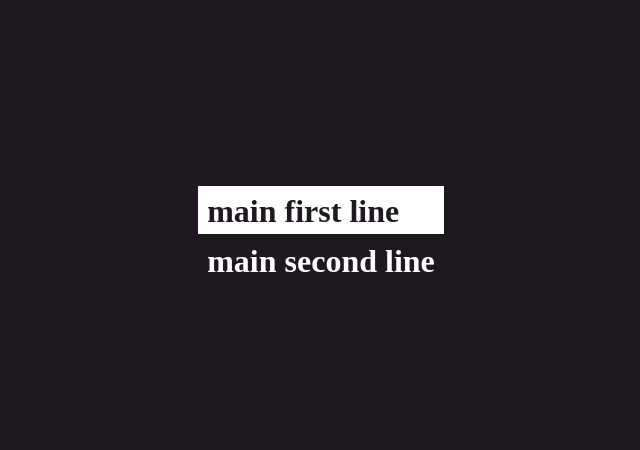
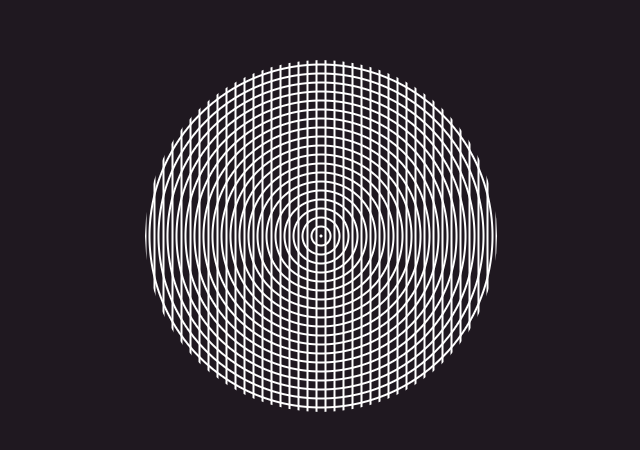
Before and after one commit to styxpilled/marathon, a SvelteKit app: page /4 in a window 1280 px wide. Shown: the part 164-614 px from the top of the page, without its empty margins (319-959 px from the left). Built offline with nearby package versions, Linux system fonts and the light colour scheme.

Commit message:
feat: parametrize MoireCircle

```diff
--- a/package.json
+++ b/package.json
@@ -1,5 +1,5 @@
 {
-	"name": "sprint",
+  "name": "marathon",
   "version": "0.0.1",
   "private": true,
   "scripts": {
--- a/src/components/MoireCircle.svelte
+++ b/src/components/MoireCircle.svelte
@@ -1,14 +1,27 @@
-<div class="circle-container">
+<script lang="ts">
+	export let size = '22rem';
+</script>
+
+<div class="circle-container" style:--size={size}>
 	<div class="circle-lines" />
 	<div class="circle-dashes" />
 </div>
 
 <style>
+	.circle-container {
+		--padding: calc(var(--size) + var(--size) / 5);
+		--midpoint: calc(var(--padding) / 2);
+
+		position: relative;
+		height: var(--size);
+		width: calc(var(--size) * 2 + var(--size) / 5);
+	}
+
 	.circle-lines,
 	.circle-dashes {
 		position: absolute;
-		height: 20rem;
-		width: 20rem;
+		height: var(--size);
+		width: var(--size);
 		background-color: pink;
 		border-radius: 9999px;
 
@@ -19,13 +32,6 @@
 	.circle-dashes {
 		top: 0;
 		left: 0;
-		/* background: repeating-radial-gradient(
-			var(--bg-color) -1px,
-			transparent 0px,
-			transparent 5px,
-			var(--bg-color) 6px,
-			var(--bg-color) 11px
-		); */
 		background: repeating-radial-gradient(
 			transparent -1px,
 			var(--bg-color) 0px,
@@ -38,10 +44,10 @@
 
 	@keyframes merge1 {
 		40% {
-			left: 8rem;
+			left: var(--midpoint);
 		}
 		60% {
-			left: 8rem;
+			left: var(--midpoint);
 		}
 		100% {
 			left: 0;
@@ -50,7 +56,7 @@
 
 	.circle-lines {
 		top: 0;
-		left: 24rem;
+		left: var(--padding);
 
 		background: repeating-linear-gradient(
 			transparent -1px,
@@ -64,27 +70,27 @@
 
 	@keyframes merge2 {
 		20% {
-			left: 8rem;
+			left: var(--midpoint);
 			transform: rotate(0deg);
 		}
 		30% {
-			left: 8rem;
+			left: var(--midpoint);
 			transform: rotate(180deg);
 		}
 		50% {
-			left: 24rem;
+			left: var(--padding);
 			transform: rotate(180deg);
 		}
 		70% {
-			left: 8rem;
+			left: var(--midpoint);
 			transform: rotate(180deg);
 		}
 		80% {
-			left: 8rem;
+			left: var(--midpoint);
 			transform: rotate(0deg);
 		}
 		100% {
-			left: 24rem;
+			left: var(--padding);
 			transform: rotate(0deg);
 		}
 	}
--- a/src/routes/4/+page.svelte
+++ b/src/routes/4/+page.svelte
@@ -6,10 +6,10 @@
 </script>
 
 <div class="root">
-	<BlockTransition backgrondColor="var(--color-accent-2)" foregroundColor="white" />
+	<!-- <BlockTransition backgrondColor="var(--color-accent-2)" foregroundColor="white" /> -->
 	<!-- <CornerOutline /> -->
 	<!-- <ScalingSquare /> -->
-	<!-- <MoireCircle /> -->
+	<MoireCircle />
 	<!-- <div class="title">
 		<h3>SALVATION AWAITS</h3>
 		<h1>JERMA985 <span>STREAM MOMENTS</span></h1>
```
Lines whose indentation alone changed are shown as unchanged.
